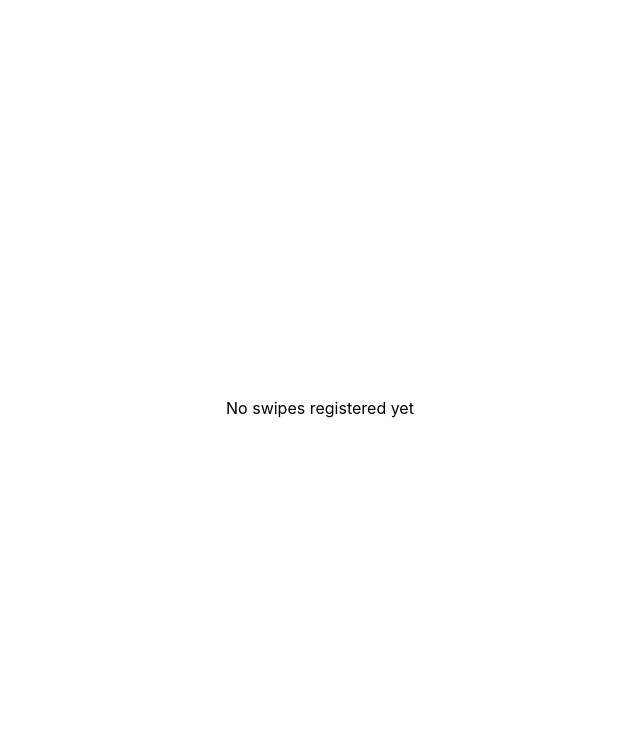
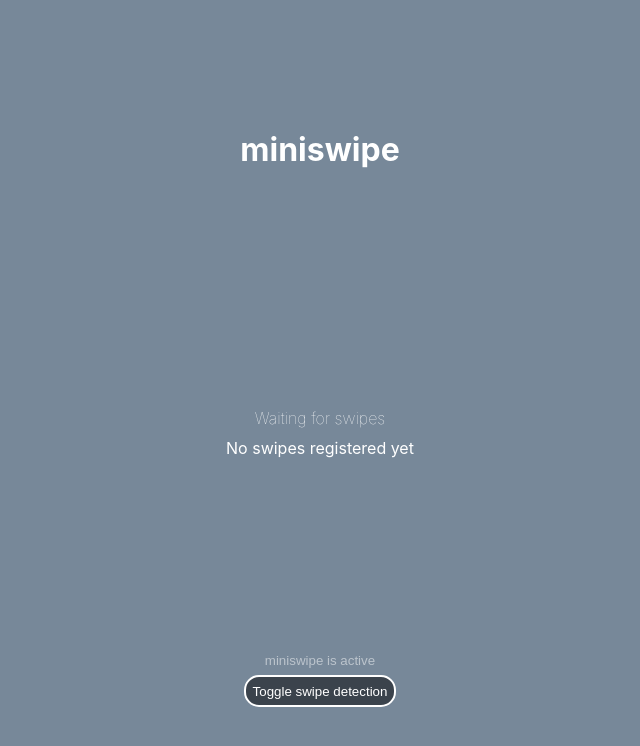
Before and after one commit to jonaskuske/miniswipe, a website: page index.html in a window 1280 px wide. Shown: the whole page, without its empty margins (320-960 px from the left). Drawn offline with Linux system fonts and the light colour scheme.

Commit message:
chore: demo updated

```diff
--- a/index.html
+++ b/index.html
@@ -5,23 +5,102 @@
     <meta charset="UTF-8">
     <meta name="viewport" content="width=device-width, initial-scale=1.0">
     <meta http-equiv="X-UA-Compatible" content="ie=edge">
-    <title>miniswipe example</title>
+    <link rel="shortcut icon" href="./favicon.ico" type="image/x-icon">
+    <title>miniswipe</title>
     <script src="./index.js"></script>
+    <style>
+      body {
+        min-height: 100vh;
+        overflow: hidden;
+        display: flex;
+        flex-wrap: wrap;
+        justify-content: center;
+        align-items: center;
+        text-align: center;
+        color: #fff;
+        background: lightslategray;
+        transition: background-color 170ms ease-out;
+        font-family: -apple-system, BlinkMacSystemFont, 'Segoe UI', Roboto, Oxygen, Ubuntu, Cantarell, 'Open Sans', 'Helvetica Neue', sans-serif;
+      }
+
+      p {
+        width: 100%;
+      }
+
+      p::before {
+        content: 'Waiting for swipes';
+        width: 100%;
+        display: block;
+        font-weight: lighter;
+        padding-bottom: 10px;
+      }
+
+      p:not(:empty)::before {
+        content: 'Swipe direction:';
+      }
+
+      p:empty::after {
+        content: 'No swipes registered yet';
+      }
+
+      button {
+        position: relative;
+        height: 2rem;
+        padding: 7px;
+        border-radius: 15px;
+        cursor: pointer;
+        outline: none;
+        color: #fff;
+        border: 2px solid white;
+        background: rgba(0, 0, 0, 0.5);
+      }
+
+      button:hover {
+        background: rgba(0, 0, 0, 0.3);
+      }
+
+      button::before {
+        content: attr(data-state);
+        position: absolute;
+        width: 100%;
+        top: -1.5rem;
+        left: 50%;
+        transform: translateX(-50%);
+        pointer-events: none;
+        color: rgba(255, 255, 255, 0.5);
+      }
+    </style>
   </head>
 
-  <body style="min-height: 100vh; overflow: hidden;font-family: -apple-system, BlinkMacSystemFont, 'Segoe UI', Roboto, Oxygen, Ubuntu, Cantarell, 'Open Sans', 'Helvetica Neue', sans-serif;display:flex;justify-content:center;align-items:center;">
-    <div id="output">No swipes registered yet</div>
+  <body>
+
+    <h1>miniswipe</h1>
+    <p></p>
+    <button data-state="miniswipe is active">Toggle swipe detection</button>
+
     <script>
       document.addEventListener('DOMContentLoaded', () => {
-        const output = document.querySelector('#output')
+        const output = document.querySelector('p')
+        const swipeHandler = new Miniswipe(document.body, { debug: true })
 
-        window.swipeHandler = new Miniswipe(document.body, { debug: true })
         swipeHandler
-          .left(() => output.textContent = 'LEFT')
-          .right(() => output.textContent = 'RIGHT')
-          .down(() => output.textContent = 'DOWN')
-          .up(() => output.textContent = 'UP')
-          .start()
+          .left(function (e) { this.style.background = 'green' })
+          .right(function (e) { this.style.background = 'rebeccapurple' })
+          .down(function (e) { this.style.background = 'darkblue' })
+          .up(function (e) { this.style.background = 'darkred' })
+
+        swipeHandler
+          .left((e) => output.textContent = 'LEFT')
+          .right((e) => output.textContent = 'RIGHT')
+          .down((e) => output.textContent = 'DOWN')
+          .up((e) => output.textContent = 'UP')
+
+        swipeHandler.start()
+
+        document.querySelector('button').addEventListener('click', function () {
+          swipeHandler.active ? swipeHandler.stop() : swipeHandler.start();
+          this.dataset.state = `miniswipe is ${swipeHandler.active ? 'active' : 'not active'}`;
+        })
       })
     </script>
   </body>
```
Also changed, not shown: favicon.ico (added).
